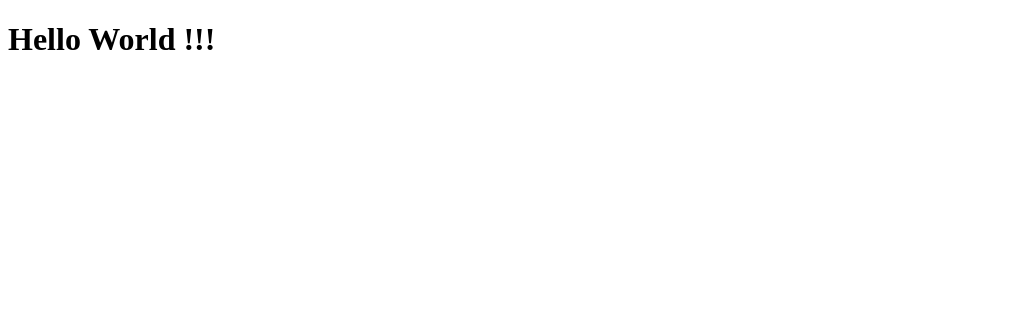
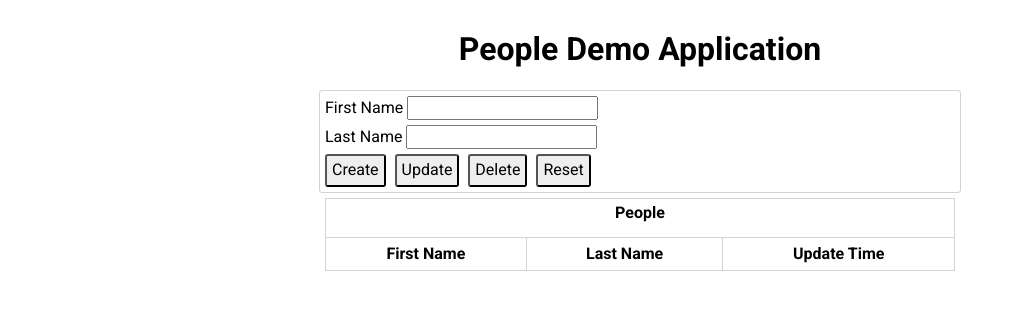
Before and after one commit to benthehorn/pythonRest, a Python web app: template templates/home.html in a window 1280 px wide. Shown: the top 310 px of the page, without its empty margins (0-1016 px from the left). Run offline with Jinja, Linux system fonts and the light colour scheme; the template is opened without the code that fills it, so the values that code supplies are empty.

Commit message:
added daft sample front end

```diff
--- /dev/null
+++ b/static/css/home.css
@@ -0,0 +1,85 @@
+/*
+ * This is the CSS stylesheet for the demo people application
+ */
+
+@import url(http://fonts.googleapis.com/css?family=Roboto:400,300,500,700);
+
+body, .ui-btn {
+    font-family: Roboto;
+}
+
+.container {
+    padding: 10px;
+}
+
+.banner {
+    text-align: center;
+}
+
+.editor {
+    width: 50%;
+    margin-left: auto;
+    margin-right: auto;
+    padding: 5px;
+    border: 1px solid lightgrey;
+    border-radius: 3px;
+    margin-bottom: 5px;
+}
+
+label {
+    display: inline-block;
+    margin-bottom: 5px;
+}
+
+button {
+    padding: 5px;
+    margin-right: 5px;
+    border-radius: 3px;
+    background-color: #eee;
+}
+
+.people {
+    width: 50%;
+    margin-left: auto;
+    margin-right: auto;
+    margin-bottom: 5px;
+}
+
+table {
+    width: 100%;
+    border-collapse: collapse;
+}
+
+table, caption, th, td {
+    border: 1px solid lightgrey;
+}
+
+table caption {
+    height: 33px;
+    font-weight: bold;
+    padding-top: 5px;
+    border-bottom: none;
+}
+
+tr {
+    height: 33px;
+}
+
+tr:nth-child(even) {
+    background-color: #f0f0f0
+}
+
+td {
+    text-align: center;
+}
+
+.error {
+    width: 50%;
+    margin-left: auto;
+    margin-right: auto;
+    padding: 5px;
+    border: 1px solid lightgrey;
+    border-radius: 3px;
+    background-color: #fbb;
+    visibility: hidden;
+}
--- /dev/null
+++ b/static/js/home.js
@@ -0,0 +1,238 @@
+/*
+ * JavaScript file for the application to demonstrate
+ * using the API
+ */
+
+// Create the namespace instance
+let ns = {};
+
+// Create the model instance
+ns.model = (function() {
+    'use strict';
+
+    let $event_pump = $('body');
+
+    // Return the API
+    return {
+        'read': function() {
+            let ajax_options = {
+                type: 'GET',
+                url: 'api/people',
+                accepts: 'application/json',
+                dataType: 'json'
+            };
+            $.ajax(ajax_options)
+            .done(function(data) {
+                $event_pump.trigger('model_read_success', [data]);
+            })
+            .fail(function(xhr, textStatus, errorThrown) {
+                $event_pump.trigger('model_error', [xhr, textStatus, errorThrown]);
+            })
+        },
+        create: function(fname, lname) {
+            let ajax_options = {
+                type: 'POST',
+                url: 'api/people',
+                accepts: 'application/json',
+                contentType: 'application/json',
+                dataType: 'json',
+                data: JSON.stringify({
+                    'fname': fname,
+                    'lname': lname
+                })
+            };
+            $.ajax(ajax_options)
+            .done(function(data) {
+                $event_pump.trigger('model_create_success', [data]);
+            })
+            .fail(function(xhr, textStatus, errorThrown) {
+                $event_pump.trigger('model_error', [xhr, textStatus, errorThrown]);
+            })
+        },
+        update: function(fname, lname) {
+            let ajax_options = {
+                type: 'PUT',
+                url: 'api/people/' + lname,
+                accepts: 'application/json',
+                contentType: 'application/json',
+                dataType: 'json',
+                data: JSON.stringify({
+                    'fname': fname,
+                    'lname': lname
+                })
+            };
+            $.ajax(ajax_options)
+            .done(function(data) {
+                $event_pump.trigger('model_update_success', [data]);
+            })
+            .fail(function(xhr, textStatus, errorThrown) {
+                $event_pump.trigger('model_error', [xhr, textStatus, errorThrown]);
+            })
+        },
+        'delete': function(lname) {
+            let ajax_options = {
+                type: 'DELETE',
+                url: 'api/people/' + lname,
+                accepts: 'application/json',
+                contentType: 'plain/text'
+            };
+            $.ajax(ajax_options)
+            .done(function(data) {
+                $event_pump.trigger('model_delete_success', [data]);
+            })
+            .fail(function(xhr, textStatus, errorThrown) {
+                $event_pump.trigger('model_error', [xhr, textStatus, errorThrown]);
+            })
+        }
+    };
+}());
+
+// Create the view instance
+ns.view = (function() {
+    'use strict';
+
+    let $fname = $('#fname'),
+        $lname = $('#lname');
+
+    // return the API
+    return {
+        reset: function() {
+            $lname.val('');
+            $fname.val('').focus();
+        },
+        update_editor: function(fname, lname) {
+            $lname.val(lname);
+            $fname.val(fname).focus();
+        },
+        build_table: function(people) {
+            let rows = ''
+
+            // clear the table
+            $('.people table > tbody').empty();
+
+            // did we get a people array?
+            if (people) {
+                for (let i=0, l=people.length; i < l; i++) {
+                    rows += `<tr><td class="fname">${people[i].fname}</td><td class="lname">${people[i].lname}</td><td>${people[i].timestamp}</td></tr>`;
+                }
+                $('table > tbody').append(rows);
+            }
+        },
+        error: function(error_msg) {
+            $('.error')
+                .text(error_msg)
+                .css('visibility', 'visible');
+            setTimeout(function() {
+                $('.error').css('visibility', 'hidden');
+            }, 3000)
+        }
+    };
+}());
+
+// Create the controller
+ns.controller = (function(m, v) {
+    'use strict';
+
+    let model = m,
+        view = v,
+        $event_pump = $('body'),
+        $fname = $('#fname'),
+        $lname = $('#lname');
+
+    // Get the data from the model after the controller is done initializing
+    setTimeout(function() {
+        model.read();
+    }, 100)
+
+    // Validate input
+    function validate(fname, lname) {
+        return fname !== "" && lname !== "";
+    }
+
+    // Create our event handlers
+    $('#create').click(function(e) {
+        let fname = $fname.val(),
+            lname = $lname.val();
+
+        e.preventDefault();
+
+        if (validate(fname, lname)) {
+            model.create(fname, lname)
+        } else {
+            alert('Problem with first or last name input');
+        }
+    });
+
+    $('#update').click(function(e) {
+        let fname = $fname.val(),
+            lname = $lname.val();
+
+        e.preventDefault();
+
+        if (validate(fname, lname)) {
+            model.update(fname, lname)
+        } else {
+            alert('Problem with first or last name input');
+        }
+        e.preventDefault();
+    });
+
+    $('#delete').click(function(e) {
+        let lname = $lname.val();
+
+        e.preventDefault();
+
+        if (validate('placeholder', lname)) {
+            model.delete(lname)
+        } else {
+            alert('Problem with first or last name input');
+        }
+        e.preventDefault();
+    });
+
+    $('#reset').click(function() {
+        view.reset();
+    })
+
+    $('table > tbody').on('dblclick', 'tr', function(e) {
+        let $target = $(e.target),
+            fname,
+            lname;
+
+        fname = $target
+            .parent()
+            .find('td.fname')
+            .text();
+
+        lname = $target
+            .parent()
+            .find('td.lname')
+            .text();
+
+        view.update_editor(fname, lname);
+    });
+
+    // Handle the model events
+    $event_pump.on('model_read_success', function(e, data) {
+        view.build_table(data);
+        view.reset();
+    });
+
+    $event_pump.on('model_create_success', function(e, data) {
+        model.read();
+    });
+
+    $event_pump.on('model_update_success', function(e, data) {
+        model.read();
+    });
+
+    $event_pump.on('model_delete_success', function(e, data) {
+        model.read();
+    });
+
+    $event_pump.on('model_error', function(e, xhr, textStatus, errorThrown) {
+        let error_msg = textStatus + ': ' + errorThrown + ' - ' + xhr.responseJSON.detail;
+        view.error(error_msg);
+        console.log(error_msg);
+    })
+}(ns.model, ns.view));
--- a/templates/home.html
+++ b/templates/home.html
@@ -3,8 +3,48 @@
 <head>
     <meta charset="UTF-8">
     <title>Application Home Page</title>
+    <link rel="stylesheet" href="https://cdnjs.cloudflare.com/ajax/libs/normalize/8.0.0/normalize.min.css">
+    <link rel="stylesheet" href="static/css/home.css">
+    <script
+      src="http://code.jquery.com/jquery-3.3.1.min.js"
+      integrity="sha256-FgpCb/KJQlLNfOu91ta32o/NMZxltwRo8QtmkMRdAu8="
+      crossorigin="anonymous">
+    </script>
 </head>
 <body>
-    <h1>Hello World !!!</h1>
+    <div class="container">
+        <h1 class="banner">People Demo Application</h1>
+        <div class="section editor">
+            <label for="fname">First Name
+                <input id="fname" type="text" />
+            </label>
+            <br />
+            <label for="lname">Last Name
+                <input id="lname" type="text" />
+            </label>
+            <br />
+            <button id="create">Create</button>
+            <button id="update">Update</button>
+            <button id="delete">Delete</button>
+            <button id="reset">Reset</button>
+        </div>
+        <div class="people">
+            <table>
+                <caption>People</caption>
+                <thead>
+                    <tr>
+                        <th>First Name</th>
+                        <th>Last Name</th>
+                        <th>Update Time</th>
+                    </tr>
+                </thead>
+                <tbody>
+                </tbody>
+            </table>
+        </div>
+        <div class="error">
+        </div>
+    </div>
 </body>
+<script src="static/js/home.js"></script>
 </html>
```
